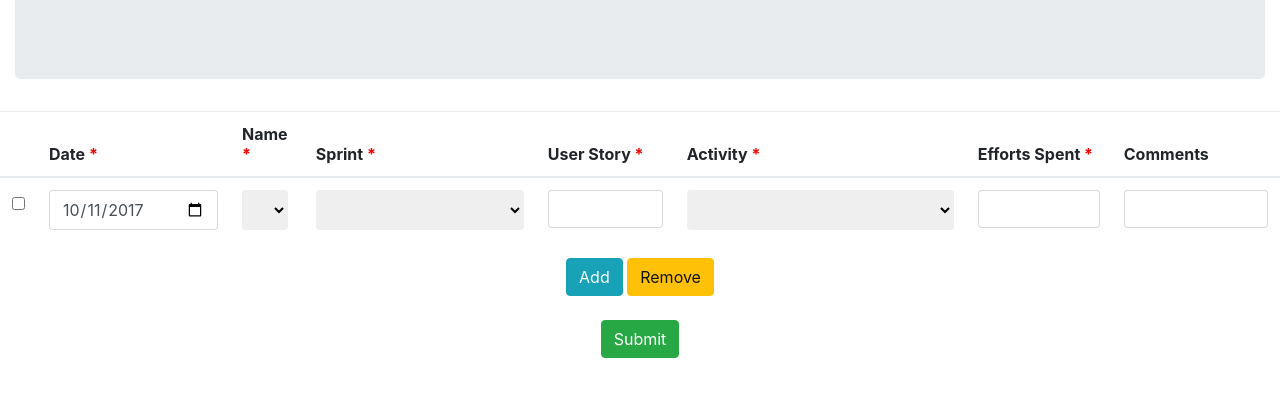
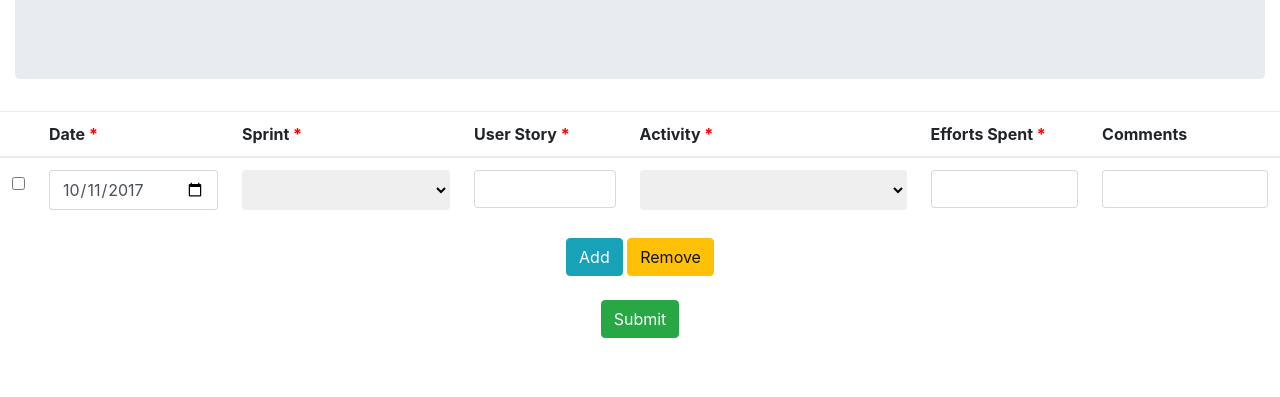
Before and after one commit to rohitvadje/Excel, a plain HTML site: page Excel Sheet App/index.html in a window 1280 px wide. Shown: the part 141-538 px from the top of the page. Drawn offline with Linux system fonts and the light colour scheme.

Commit message:
Name field removed

```diff
--- a/Excel Sheet App/public/partial/homepage.html
+++ b/Excel Sheet App/public/partial/homepage.html
@@ -4,9 +4,6 @@
             <tr>
                 <th></th>
                 <th>Date
-                    <font color="red">*</font>
-                </th>
-                <th>Name
                     <font color="red">*</font>
                 </th>
                 <th>Sprint
@@ -27,11 +24,6 @@
         <tr ng-repeat="a in tableRows.data" >
             <td><input type="checkbox" style="margin-top:50%"  id={{$index}} ng-model="a.rowid" data-ng-change="clickAction({{$index}})"></td>
             <td><input type="date" class="form-control" name="date" id="date" ng-model="date"></td>
-            <td>
-            	<select name="name" class="dropdown btn btn-default dropdown-toggle" name="name" id="name" ng-model="name">
-            		<option ng-repeat="a in employeenames">{{a}}</option>
-            	</select>
-            </td>
             <td>
                 <select name="sprint" id="sprint" class="dropdown btn btn-default dropdown-toggle" ng-model="sprint">
                              <option ng-repeat="a in sprintList">{{a}}</option>
```
